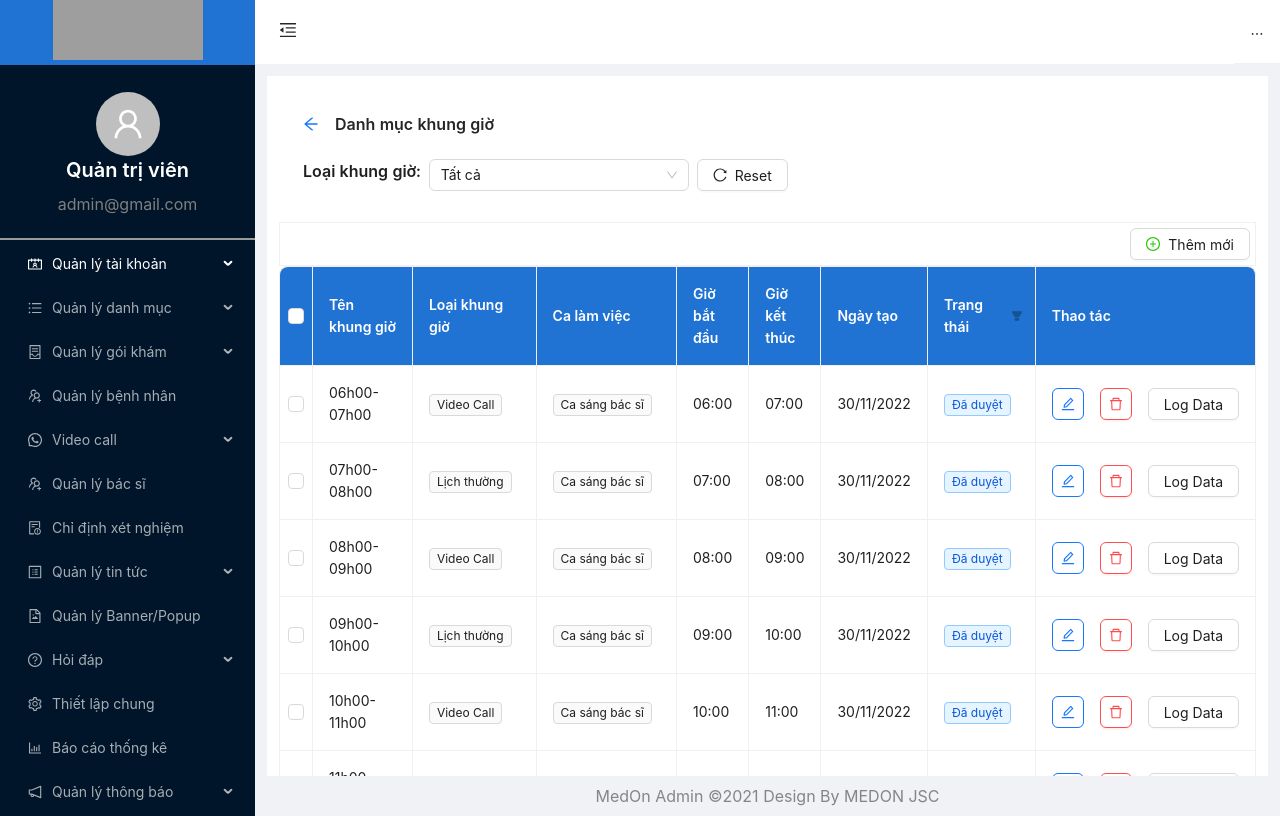
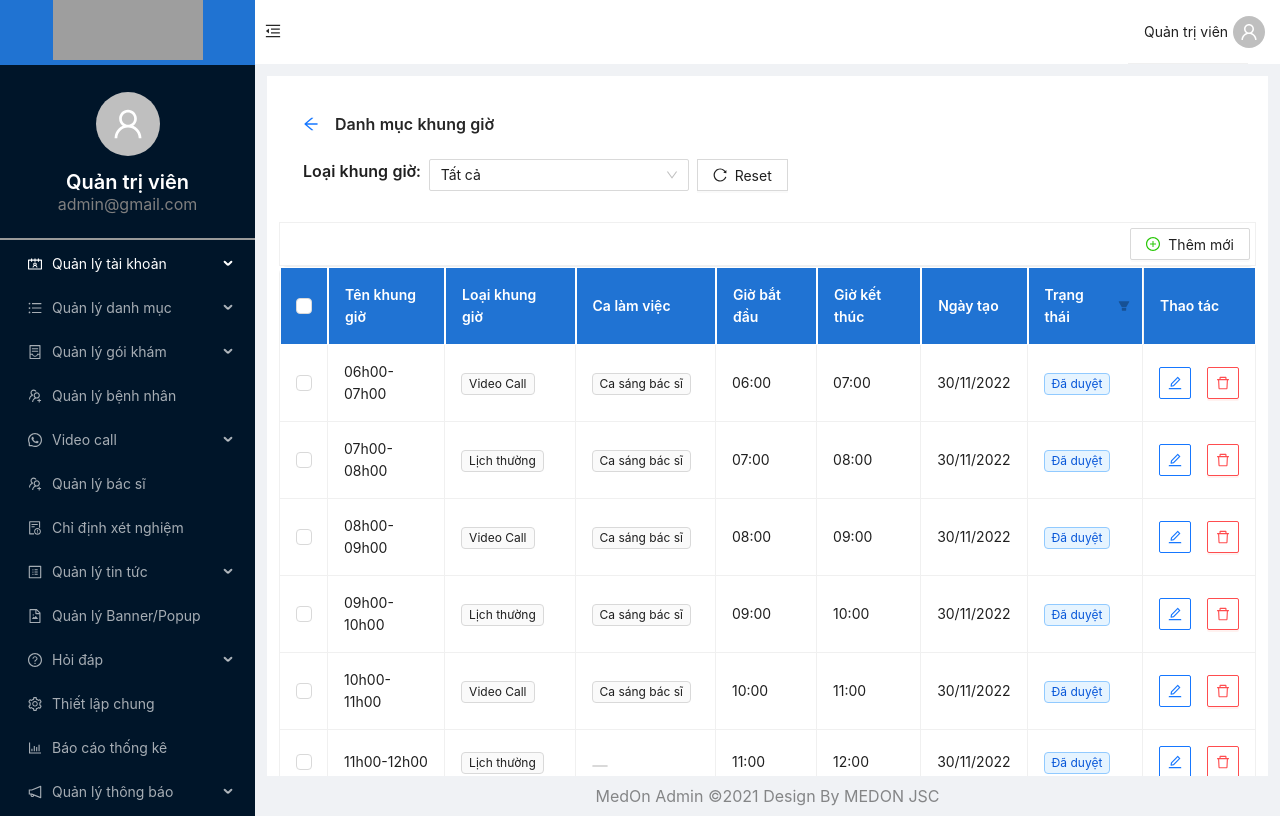
Before and after one commit to ThanhTung-Nguyen/MedOn-WorkTime, a React (Create React App) app: page / in a window 1280 px wide. Built offline with nearby package versions, Linux system fonts and the light colour scheme; grey boxes are pictures that could not be loaded.

Commit message:
tiep tuc dung giao dien, chua xu ly duoc logic edit

```diff
--- a/src/GateWayStag/GateWayStag.css
+++ b/src/GateWayStag/GateWayStag.css
@@ -5,8 +5,8 @@
   font-size: 100%;
 }
 .trigger {
-  padding: 0 24px;
-  font-size: 18px;
+  padding: 0 10px;
+  font-size: 16px;
   line-height: 64px;
   cursor: pointer;
   transition: color 0.3s;
@@ -75,6 +75,21 @@
     flex: auto;
     min-height: 0;
 }
+.ant-select:not(.ant-select-customize-input) .ant-select-selector {
+    border-radius: 2px;
+}
+.ant-table-selection-col {
+  border-radius: 2px;
+}
+.ant-btn {
+  border-radius: 2px;
+}
+.ant-input {
+  border-radius: 2px;
+}
+.ant-picker {
+  border-radius: 2px;
+}
 .footer {
     /* display: -webkit-flex; */
     display: flex;
--- a/src/GateWayStag/GateWayStag.tsx
+++ b/src/GateWayStag/GateWayStag.tsx
@@ -123,7 +123,7 @@ const GateWayStag = () => {
               />
             </div>
             <div className="info">
-              <Title level={4} style={{ color: "white", }}>
+              <Title level={4} style={{ color: "white", position: "relative", top: "12px"}}>
                 Quản trị viên
               </Title>
               <p style={{ color: "#7f7f7f", fontSize: "1rem" }}>
--- a/src/GateWayStag/ModalAdd/ModalAdd.tsx
+++ b/src/GateWayStag/ModalAdd/ModalAdd.tsx
@@ -1,5 +1,5 @@
 import React, { useState } from "react";
-import { Button, Space, Modal, Form, Input, Select, Table } from "antd";
+import { Button, Modal, Form, Input, Select } from "antd";
 import { DaTaType } from "../Worktime/Worktime";
 import { TimePicker } from "antd";
 import dayjs from "dayjs";
@@ -47,7 +47,7 @@ const ModalAdd: React.FC<ModalAddProps> = (props) => {
             <Select
               showSearch
               allowClear
-              size="large"
+              size="middle"
               placeholder="-- Chọn loại khung giờ --"
               style={{ width: 315, textAlign: "left" }}
               options={[
@@ -62,15 +62,11 @@ const ModalAdd: React.FC<ModalAddProps> = (props) => {
               ]}
             ></Select>
           </Form.Item>
-          <Form.Item
-            label="Ca làm việc:"
-            name="ca"
-            required
-          >
+          <Form.Item label="Ca làm việc:" name="ca" required>
             <Select
               showSearch
               allowClear
-              size="large"
+              size="middle"
               placeholder="-- Chọn ca làm việc --"
               style={{ width: 315, textAlign: "left" }}
               options={[
@@ -103,7 +99,11 @@ const ModalAdd: React.FC<ModalAddProps> = (props) => {
               rules={[{ required: true, message: "Nhập giờ bắt đầu!" }]}
               style={{ display: "inline-block", width: "calc(50% - 8px)" }}
             >
-              <TimePicker format={format} />
+              <TimePicker
+                format={format}
+                size="large"
+                placeholder="Bắt đầu"
+              />
             </Form.Item>
             <Form.Item
               name="end"
@@ -115,7 +115,7 @@ const ModalAdd: React.FC<ModalAddProps> = (props) => {
                 margin: "0 8px",
               }}
             >
-              <TimePicker format={format} />
+              <TimePicker format={format} size="large" placeholder="Kết thúc" />
             </Form.Item>
           </Form.Item>
         </Form>
--- a/src/GateWayStag/ModalEdit/ModalEdit.tsx
+++ b/src/GateWayStag/ModalEdit/ModalEdit.tsx
@@ -1,7 +1,7 @@
 import React, { useState } from "react";
-import { Button, Form, Input, Modal, Radio } from "antd";
+import { Form, Input, Modal } from "antd";
 import { TimePicker, Select } from "antd";
-import type { Dayjs } from "dayjs";
+// import type { Dayjs } from "dayjs";
 import dayjs from "dayjs";
 import { DaTaType } from "../Worktime/Worktime";
 
@@ -108,7 +108,11 @@ const ModalEdit: React.FC<ModalEditFormProps> = (props) => {
               rules={[{ required: true, message: "Nhập giờ bắt đầu!" }]}
               style={{ display: "inline-block", width: "calc(50% - 8px)" }}
             >
-              <TimePicker format={format} value={props?.data?.start} />
+              <TimePicker
+                format={format}
+                value={props?.data?.start}
+                size="large"
+              />
             </Form.Item>
             <Form.Item
               name="end"
@@ -120,7 +124,11 @@ const ModalEdit: React.FC<ModalEditFormProps> = (props) => {
                 margin: "0 8px",
               }}
             >
-              <TimePicker format={format} value={props?.data?.end} />
+              <TimePicker
+                format={format}
+                value={props?.data?.end}
+                size="large"
+              />
             </Form.Item>
           </Form.Item>
         </Form>
--- a/src/GateWayStag/SelectBtnSelect/SelectBtnSelect.tsx
+++ b/src/GateWayStag/SelectBtnSelect/SelectBtnSelect.tsx
@@ -2,8 +2,7 @@ import React from "react";
 import { Space, Select, Button } from "antd";
 import { ReloadOutlined } from "@ant-design/icons";
 import { Typography } from "antd";
-import { DefaultOptionType } from "antd/es/select";
-
+import '../GateWayStag.css'
 
 const { Title } = Typography;
 const { Option } = Select;
@@ -21,13 +20,13 @@ const SelectBtnReset:React.FC = (props) => {
         <Select
           size="middle"
           defaultValue="Tất cả"
-          style={{ width: 260, textAlign: "left" }}
+          style={{ width: 260, textAlign: "left"}}
           // onChange={props.onChange}
         >
           <Option value="vidcall">Video Call</Option>
           <Option value="normal">Lịch thường</Option>
         </Select>
-        <Button block={false} icon={<ReloadOutlined />} size={"middle"}>
+        <Button block={false} icon={<ReloadOutlined />} size={"middle"} style={{borderRadius: 0}}>
           Reset
         </Button>
       </Space>
--- /dev/null
+++ b/src/GateWayStag/Status/Status.tsx
@@ -0,0 +1,12 @@
+import { Tag, Tooltip } from "antd";
+
+const Status = () => {
+  return (
+    <>
+      <Tooltip title="Click đúp chuột để xem chi tiết">
+        <Tag color="blue">Đã duyệt</Tag>
+      </Tooltip>
+    </>
+  );
+};
+export default Status;
--- a/src/GateWayStag/UserNavBar/UserNavBar.tsx
+++ b/src/GateWayStag/UserNavBar/UserNavBar.tsx
@@ -24,14 +24,21 @@ const UserNavBar = () => {
     },
   ];
   return (
-    <>
-      <Menu mode="horizontal" style={{ fontSize: "20px" }}>
-        <Menu.SubMenu
-          key={"SubMenu"}
-          title="Quản trị viên"
-        >
+    <div
+      style={{
+        display: "flex",
+        justifyContent: "flex-end",
+        alignItems: "center",
+      }}
+    >
+      <Menu
+        mode="horizontal"
+        theme="light"
+        style={{width: 120, position: "relative"}}
+      >
+        <Menu.SubMenu key={"SubMenu"} title="Quản trị viên">
           <Menu.Item key="one" icon={<UserOutlined />}>
-            Tài khoản
+           Tài khoản
           </Menu.Item>
           <Menu.Item key="two" icon={<LockOutlined />}>
             Đổi mật khẩu
@@ -41,7 +48,8 @@ const UserNavBar = () => {
           </Menu.Item>
         </Menu.SubMenu>
       </Menu>
-    </>
+      <Avatar size="default" icon={<UserOutlined />} style={{position: "relative", right: 15}} />
+    </div>
   );
 };
 export default UserNavBar;
--- a/src/GateWayStag/Worktime/Worktime.css
+++ b/src/GateWayStag/Worktime/Worktime.css
@@ -80,8 +80,9 @@ color: #1890ff;
     border-radius: 0px;
 }
 .ant-table.ant-table-bordered>.ant-table-container>.ant-table-content>table>thead>tr>th {
-        border-right: 1px solid #f0f0f0;
+   border-right: 1px solid #f0f0f0;
 }
+
 .ant-table-tbody>tr.ant-table-row-selected>td  {
     background: #e6f7ff;
 }
@@ -92,3 +93,7 @@ color: #1890ff;
     padding: 5px;
     border: 1px solid rgb(240, 240, 240);
 }
+.ant-table-wrapper .ant-table.ant-table-bordered >.ant-table-container >.ant-table-content >table >thead>tr>th {
+    border-radius: 0px;
+    border: 1px solid #fff
+}
--- a/src/GateWayStag/Worktime/Worktime.tsx
+++ b/src/GateWayStag/Worktime/Worktime.tsx
@@ -1,4 +1,4 @@
-import React, { useContext, useEffect, useRef, useState } from "react";
+import React, { useState } from "react";
 import { Typography } from "antd";
 import { Select } from "antd";
 import {
@@ -10,17 +10,16 @@ import {
   ExclamationCircleOutlined,
 } from "@ant-design/icons";
 import { Button, Space, Modal, Form, Table,} from "antd";
-import { Checkbox } from "antd";
-import { TimePicker } from "antd";
 import { ColumnsType } from "antd/es/table";
-import { Divider, Tag } from "antd";
+import { Tag } from "antd";
 import { Tooltip } from "antd";
 import ArrowTitle from "../ArrowTitle/ArrowTitle";
 import SelectBtnReset from "../SelectBtnSelect/SelectBtnSelect";
-import type { Dayjs } from "dayjs";
+// import type { Dayjs } from "dayjs";
 import dayjs from "dayjs";
 import ModalAdd from "../ModalAdd/ModalAdd";
 import ModalEdit from "../ModalEdit/ModalEdit";
+import Status from "../Status/Status";
 import "./Worktime.css";
 
 const format = "HH:mm";
@@ -227,7 +226,7 @@ const Worktime = () => {
     {
       title: "Trạng thái",
       dataIndex: "status",
-      filters: [
+      filters:[
         {
           text: "Đã duyệt",
           value: "duyet",
@@ -239,9 +238,7 @@ const Worktime = () => {
       ],
       render: () => {
         return (
-          <Tooltip title="Click đúp chuột để xem chi tiết">
-            <Tag color="blue">Đã duyệt</Tag>
-          </Tooltip>
+          <Status/>
         );
       },
     },
@@ -249,7 +246,7 @@ const Worktime = () => {
       title: "Thao tác",
       dataIndex: "operation",
       width: "6%",
-      // fixed: "right",
+      fixed: "right",
       //TODO: Action Button
       render: (_: any, record: any, index: any) => {
         return (
@@ -265,6 +262,7 @@ const Worktime = () => {
               icon={<EditOutlined />}
             ></Button>
             <Button
+              shape="default"
               danger
               onClick={() => {
                 showModalDel();
@@ -272,18 +270,19 @@ const Worktime = () => {
               }}
               icon={<DeleteOutlined />}
             ></Button>
-            <Button
+            {/* <Button
               onClick={(e) => {
                 console.log("data:", record.ten, record.ca, record.loai, record.start);
               }}
             >
               Log Data
-            </Button>
+            </Button> */}
           </Space>
         );
       },
     },
   ];
+
 
   const [isModalOpen, setIsModalOpen] = useState(false);
   const [modalDelOpen, setModalDelOpen] = useState(false); //State Modal Delete
@@ -327,7 +326,7 @@ const Worktime = () => {
   };
 
   const handleEdit = (values: any) => {
-    console.log(values);
+    // console.log(values);
   };
 
   const [select, setSelect] = useState({
@@ -351,21 +350,7 @@ const Worktime = () => {
           <ArrowTitle />
         </div>
         <div>
-          <Space style={{ margin: "15px 0" }}>
-            <Title level={5}>Loại khung giờ:</Title>
-            <Select
-              size="middle"
-              defaultValue="Tất cả"
-              style={{ width: 260, textAlign: "left" }}
-              // onChange={props.onChange}
-            >
-              <Option value="vidcall">Video Call</Option>
-              <Option value="normal">Lịch thường</Option>
-            </Select>
-            <Button icon={<ReloadOutlined />} size={"middle"}>
-              Reset
-            </Button>
-          </Space>
+          <SelectBtnReset/>
         </div>
       </div>
       <div className="modalAdd">
@@ -390,6 +375,8 @@ const Worktime = () => {
           columns={columns}
           onRow={(record, index) => {
             return {
+              onClick: () => {
+              },
               onDoubleClick: () => {
                 // handleEdit(record);
                 setModalEditOpen(true);
```
